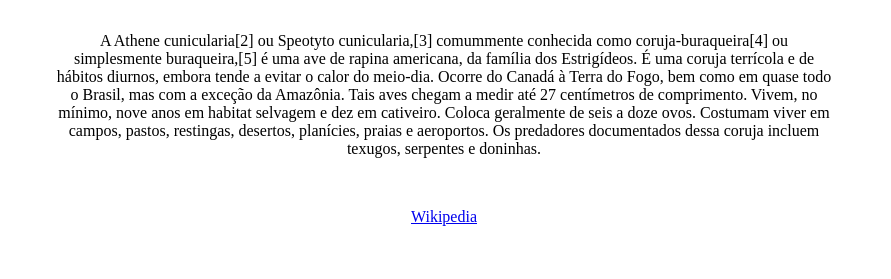
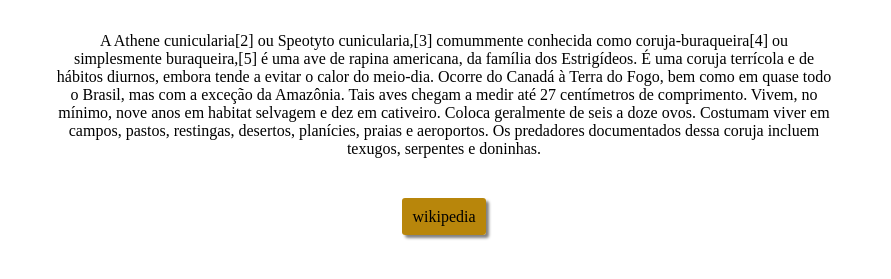
Before and after one commit to IcaroSantosMaciel/coruja-buraqueira, a plain HTML site: page index.html in a window 1280 px wide. Shown: the part 659-938 px from the top of the page, without its empty margins (196-1087 px from the left). Drawn offline with Linux system fonts and the light colour scheme.

Commit message:
Update index.html

```diff
--- a/index.html
+++ b/index.html
@@ -24,8 +24,16 @@
     </p>
 
     </p>
-    <a text-decoration = none;
-     href="https://pt.wikipedia.org/wiki/Coruja-buraqueira" target="_blank">Wikipedia</a>
+    <style> a{
+        text-decoration: none;
+        background-color: darkgoldenrod;
+        color: black;
+        border-radius: 3px;
+        padding: 10px;
+        box-shadow: 3px 3px 3px gray;
+    }
+    </style>
+    <a href="https://pt.wikipedia.org/wiki/Coruja-Buraqueira" target="_blank">wikipedia</a>
 
 
 
```
